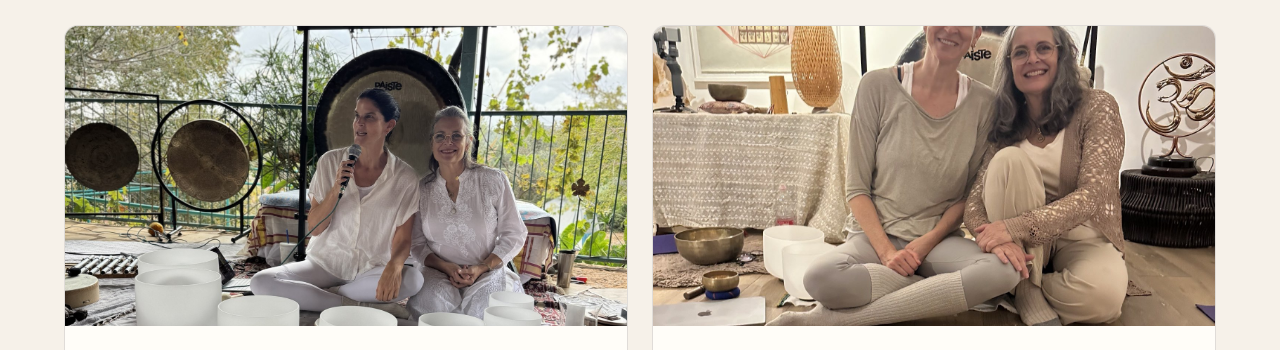
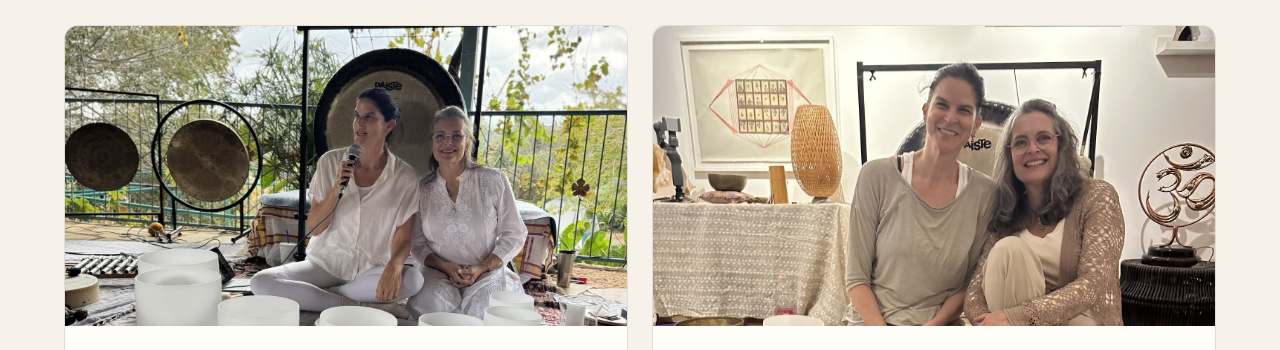
Before and after one commit to lihigerstner/lihi-yot, a plain HTML site: page sadnaot/index.html in a window 1280 px wide. Shown: the part 199-549 px from the top of the page. Drawn offline with Linux system fonts and the light colour scheme.

Commit message:
סדנאות: מיקוד התמונה של 30.11 על הפנים
Co-Authored-By: Claude Opus 5.5 <noreply@anthropic.com>
Claude-Session: https://claude.ai/code/session_01RHXD8madbF2b2xYcsEkbrR

```diff
--- a/sadnaot/index.html
+++ b/sadnaot/index.html
@@ -147,7 +147,7 @@ a:focus-visible{outline:2px solid #7F622F;outline-offset:3px}
 <h2 style="margin: 16px 0 0 0; font-size: clamp(26px, 3vw, 34px); line-height: 1.15; font-weight: 600; letter-spacing: -0.01em; padding-bottom: 14px; border-bottom: 1px solid rgba(36,26,21,0.14);">אירועים קרובים</h2>
 <div style="display: grid; grid-template-columns: repeat(auto-fill, minmax(min(100%, 420px), 1fr)); gap: 24px; align-items: stretch;">
 <div style="display: flex; flex-direction: column; background: #FFFDF8; border: 1px solid rgba(36,26,21,0.14); border-radius: 14px; overflow: hidden; text-decoration: none; color: #241A15;">
-<a href="breath-sound-healing-30-11.html" style="display: block;"><img src="assets/duo-hero.jpg" alt="ליהי וג׳וליה מחייכות בסטודיו בהרצליה, עם גונג וקערות טיבטיות" style="width: 100%; height: 300px; object-fit: cover; object-position: center 28%; display: block;"></a>
+<a href="breath-sound-healing-30-11.html" style="display: block;"><img src="assets/duo-hero.jpg" alt="ליהי וג׳וליה מחייכות בסטודיו בהרצליה, עם גונג וקערות טיבטיות" style="width: 100%; height: 300px; object-fit: cover; object-position: center 8%; display: block;"></a>
 <div style="flex: 1; padding: 28px 28px 32px 28px; display: flex; flex-direction: column; gap: 12px;">
 <div style="font-size: 24px; line-height: 1.25; font-weight: 800; letter-spacing: 0.01em; color: #7F622F;"><span style="white-space: nowrap;">יום שני 30.11</span> · <span style="white-space: nowrap;"><span dir="ltr">20:00–21:30</span></span></div>
 <h2 style="margin: 0; font-size: clamp(26px, 2.4vw, 32px); line-height: 1.1; font-weight: 700;" dir="ltr"><span style="display: block; text-align: right;">Breath + Sound Healing</span></h2>
```
